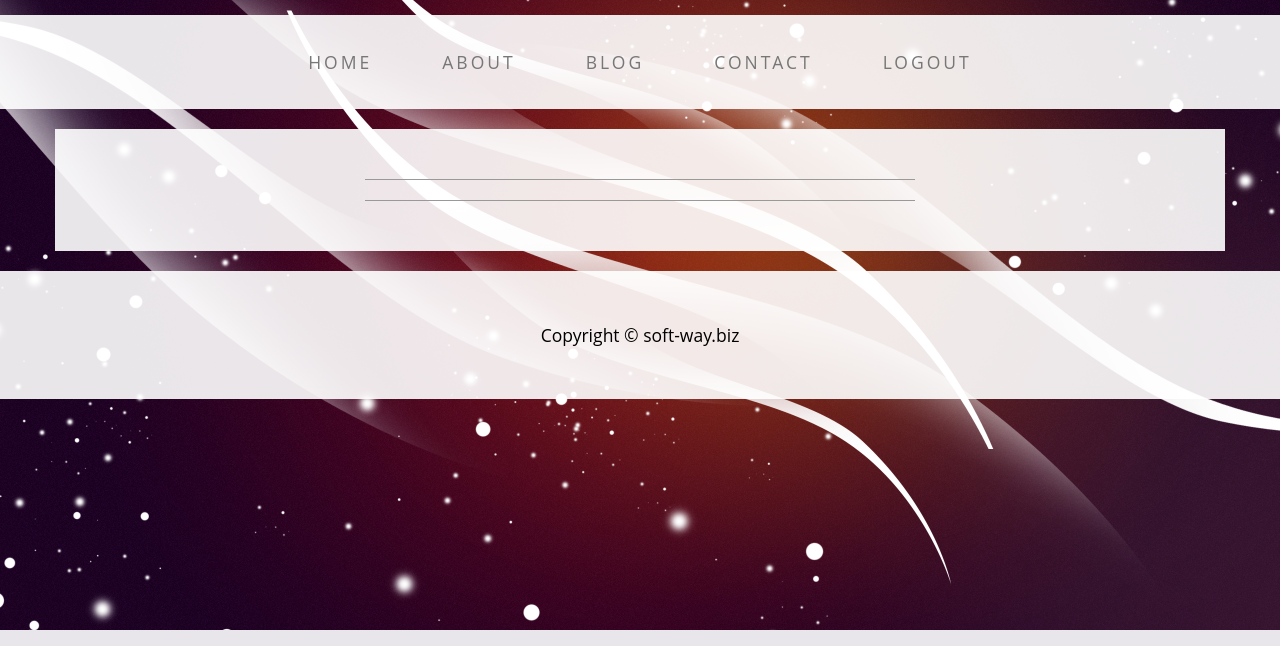
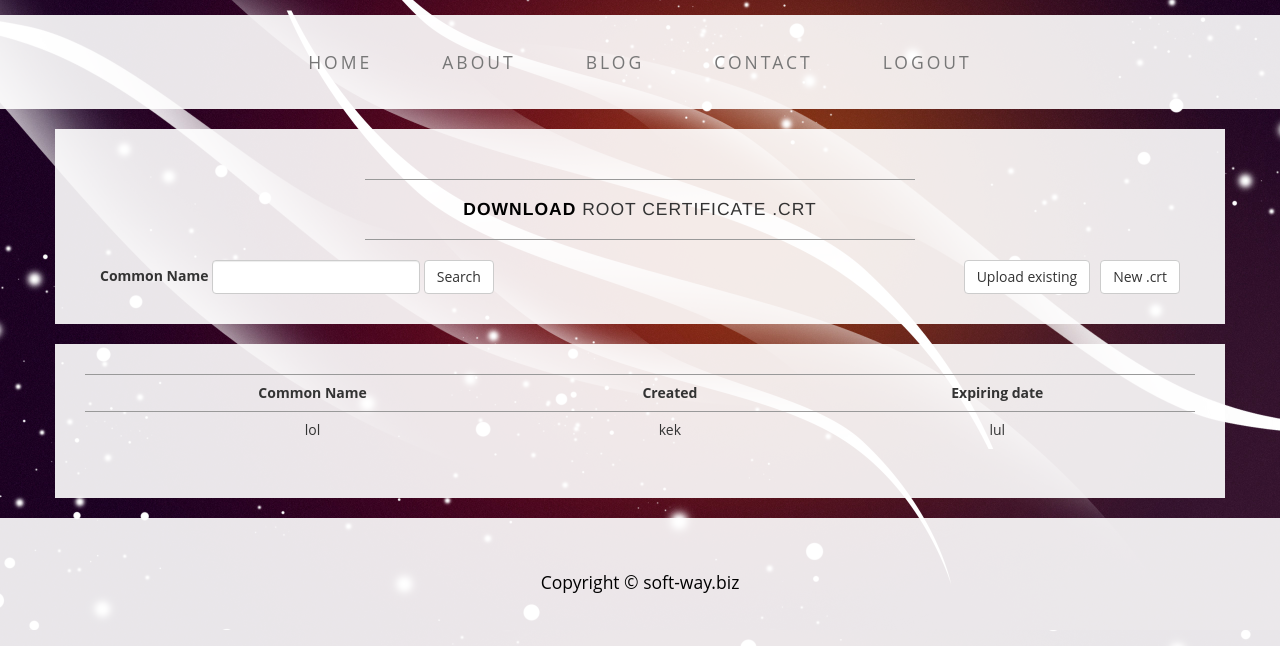
Before and after one commit to telminov/ca, a Django app: page / in a window 1280 px wide. Shown: the part 170-816 px from the top of the page. Run offline with Django 3.2, Linux system fonts and the light colour scheme; some libraries are stand-ins or nearby versions.

Commit message:
#2 - таблица на главной и создание crt файла

```diff
--- a/ca/static/ca/css/style.css
+++ b/ca/static/ca/css/style.css
@@ -201,3 +201,8 @@ footer p {
 .has-root-key-form {
     display: inline-block;
 }
+
+.main-table td,th {
+    text-align: center;
+    border-top: 1px solid #999999 !important;
+}
--- a/ca/templates/ca/base.html
+++ b/ca/templates/ca/base.html
@@ -26,12 +26,12 @@
                 <span class="icon-bar"></span>
                 <span class="icon-bar"></span>
             </button>
-            <a class="navbar-brand" href="{% url 'index_root' %}">Business Casual</a>
+            <a class="navbar-brand" href="{% url 'index' %}">soft-way.biz</a>
         </div>
         <div class="collapse navbar-collapse" id="bs-example-navbar-collapse-1">
             <ul class="nav navbar-nav">
                 <li>
-                    <a href="{% url 'index_root' %}">Home</a>
+                    <a href="{% url 'index' %}">Home</a>
                 </li>
                 <li>
                     <a href="about.html">About</a>
--- a/ca/templates/ca/index.html
+++ b/ca/templates/ca/index.html
@@ -8,10 +8,42 @@
         <div class="box">
             <div class="col-lg-12">
                 <hr>
-                <h2 class="intro-text text-center"></h2>
+                <h2 class="intro-text text-center"><a href="{{ object.crt.url }}">Download</a> root certificate .crt
+                </h2>
                 <hr>
                 <hr class="visible-xs">
+                <div class="col-sm-6">
+                    <form class="form-inline">
+                        <div class="form-group">
+                            <label for="commonName">Common Name</label>
+                            <input type="text" class="form-control" id="commonName">
+                        </div>
+                        <button type="submit" class="btn btn-default">Search</button>
+                    </form>
+                </div>
+                <div class="col-sm-3 col-sm-offset-3">
+                    <a href="{% url 'create_crt' %}" class="btn btn-default pull-right">New .crt</a>
+                    <a href="#" class="btn btn-default pull-right" style="margin-right: 1rem;">Upload existing</a>
+                </div>
+            </div>
+        </div>
+    </div>
 
+    <div class="row">
+        <div class="box">
+            <div class="col-lg-12 col-sm-12">
+                <table class="table main-table">
+                    <tr>
+                        <th>Common Name</th>
+                        <th>Created</th>
+                        <th>Expiring date</th>
+                    </tr>
+                    <tr>
+                        <td>lol</td>
+                        <td>kek</td>
+                        <td>lul</td>
+                    </tr>
+                </table>
             </div>
         </div>
     </div>
--- a/ca/urls.py
+++ b/ca/urls.py
@@ -10,5 +10,6 @@ urlpatterns = [
     url(r'^root_exist/$', views.CrtExist.as_view(), name='root_crt_exist'),
     url(r'^delete_root_crt/$', views.RootCrtDelete.as_view(), name='delete_root_crt'),
     url(r'^$', views.indexPage, name='index'),
+    url(r'^create_crt/$', views.create_crt, name='create_crt')
 
 ]
--- a/ca/views.py
+++ b/ca/views.py
@@ -75,3 +75,7 @@ class GenerateRootCrt(CertExistMixin, FormView):
 
 def indexPage(request):
     return render(request, 'ca/index.html')
+
+
+def create_crt(request):
+    return render(request, 'ca/create_crt.html')
```
Also changed, not shown: ca/templates/ca/create_crt.html (added, +29 -0 lines).
